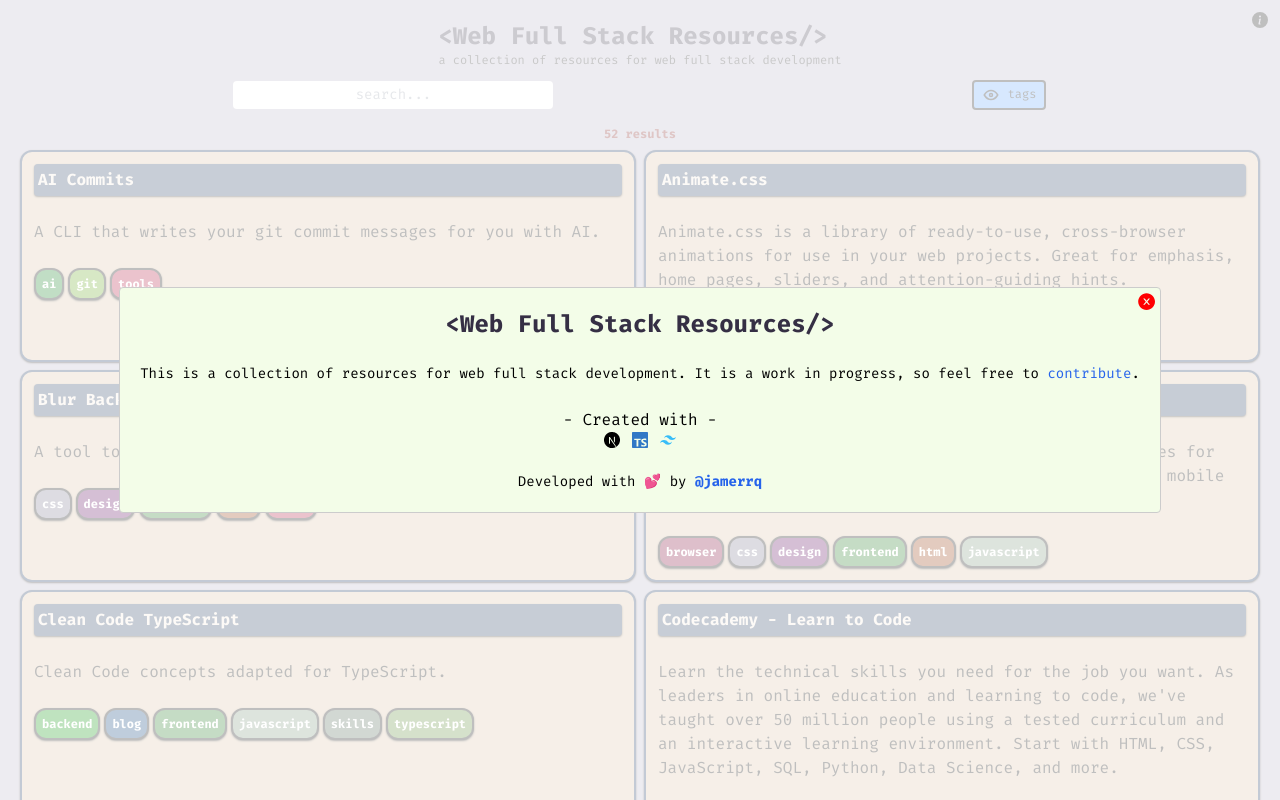
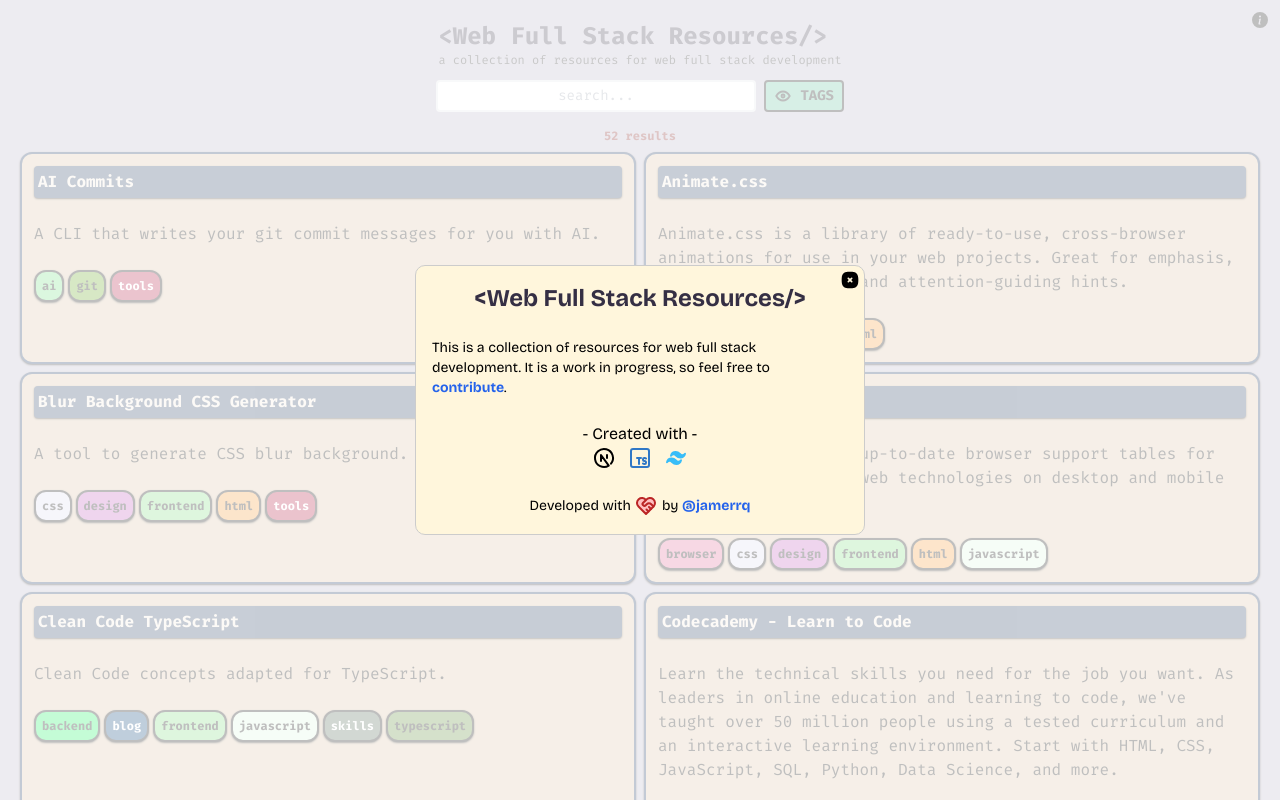
Before and after one commit to jamerrq/resources-app, a Next.js app: page / in a window 1280 px wide. Both pictures are taken after a click on the button "open modal". Shown: the top 800 px of the page. Built offline with nearby package versions, Linux system fonts and the light colour scheme.

Commit message:
Friday work

```diff
--- a/next.config.js
+++ b/next.config.js
@@ -1,4 +1,6 @@
 /** @type {import('next').NextConfig} */
-const nextConfig = {}
+const nextConfig = {
+  output: 'export'
+}
 
 module.exports = nextConfig
--- a/src/components/card.tsx
+++ b/src/components/card.tsx
@@ -1,4 +1,4 @@
-import { generateRandomColorFromText } from '../data/colors'
+import { giveMeTheColors } from '../data/colors'
 import type { Item } from '../types'
 
 export default function Card (item: Item, index: string): JSX.Element {
@@ -15,11 +15,12 @@
       <div className="flex gap-1">
         {
           item.tags?.sort().map((tag, index) => {
+            const [color, textColor] = giveMeTheColors(tag)
             return (
               <span key={index} style={{
                 // backgroundColor: tagsColor[tag] ?? '#000',
-                backgroundColor: generateRandomColorFromText(tag),
-                color: 'white'
+                backgroundColor: color,
+                color: textColor
               }} className="text-white font-bold p-1.5 text-xs rounded-xl border-2 border-black shadow-sm shadow-black">
                 {tag}
               </span>
--- a/src/components/modal.tsx
+++ b/src/components/modal.tsx
@@ -3,8 +3,14 @@
 import { useState } from 'react'
 import Modal from 'react-modal'
 import { BsFillInfoCircleFill } from 'react-icons/bs'
-import { SiNextdotjs, SiTailwindcss, SiTypescript } from 'react-icons/si'
-import { AiFillCloseCircle } from 'react-icons/ai'
+import { IconBrandNextjs, IconBrandTypescript, IconBrandTailwind, IconHeartHandshake, IconSquareRoundedXFilled } from '@tabler/icons-react'
+
+// Font
+import { Bricolage_Grotesque } from 'next/font/google'
+const bricolageGrotesque = Bricolage_Grotesque({
+  weight: ['400', '700'],
+  subsets: ['latin']
+})
 
 export default function CustomModal (): JSX.Element {
   const [modalIsOpen, setModalIsOpen] = useState(false)
@@ -19,7 +25,7 @@
 
   return (
     <div>
-      <button onClick={openModal} className="absolute top-0 right-0 mt-3 mr-3">
+      <button onClick={openModal} className="absolute top-0 right-0 mt-3 mr-3" aria-label='open modal'>
         <BsFillInfoCircleFill />
       </button>
       <Modal
@@ -29,10 +35,13 @@
         aria-describedby="modal-modal-description"
         style={{
           content: {
-            backgroundColor: '#F3FDE8', // Color de fondo
-            width: 'fit-content', // Ancho personalizado
-            height: 'fit-content', // Altura personalizada
-            margin: 'auto' // Centra el modal horizontalmente
+            backgroundColor: '#FFF6DC',
+            maxWidth: '450px',
+            height: 'fit-content',
+            margin: 'auto',
+            borderRadius: '10px',
+            padding: '1rem',
+            fontFamily: bricolageGrotesque.style.fontFamily
           }
         }}
         ariaHideApp={false}
@@ -46,7 +55,7 @@
             This is a collection of resources for web full stack development.
             It is a work in progress, so feel free to <a
               href="https://github.com/jamerrq/resources-app"
-              className='text-blue-600' target='_blank' rel="noreferrer">
+              className='text-blue-600 font-bold' target='_blank' rel="noreferrer">
               contribute
             </a>.
           </span>
@@ -54,30 +63,33 @@
           <h3>- Created with -</h3>
           <ul className="flex flex-row gap-3">
             <li>
-              <a href="https://nextjs.org/" target="_blank" rel="noreferrer">
-                <SiNextdotjs title="Next JS" />
+              <a href="https://nextjs.org/" target="_blank" rel="noreferrer" title="NextJS">
+                {/* <SiNextdotjs title="Next JS" /> */}
+                <IconBrandNextjs />
               </a>
             </li>
             <li>
               <a href="https://www.typescriptlang.org/"
-                target="_blank" rel="noreferrer">
-                <SiTypescript title="TypeScript" color="#3178C6" />
+                target="_blank" rel="noreferrer" title="TypeScript">
+                {/* <SiTypescript title="TypeScript" color="#3178C6" /> */}
+                <IconBrandTypescript color="#3178C6" />
               </a>
             </li>
             <li>
               <a href="https://tailwindcss.com/"
-                target='_blank' rel="noreferrer">
-                <SiTailwindcss title="Tailwind CSS" color="#38BDF8" />
+                target='_blank' rel="noreferrer" title="Tailwind CSS">
+                {/* <SiTailwindcss title="Tailwind CSS" color="#38BDF8" /> */}
+                <IconBrandTailwind color="#38BDF8" fill="#38BDF8" />
               </a>
             </li>
           </ul>
           <br />
           <span className='text-sm'>
-            Developed with 💕 by <a href="https://github.com/jamerrq"
+            Developed with <IconHeartHandshake style={{ display: 'inline-block' }} color='#BB2525' fill='#FFBFBF' /> by <a href="https://github.com/jamerrq"
               className='text-blue-600 font-bold' target='_blank' rel="noreferrer">@jamerrq</a>
           </span>
-          <button onClick={closeModal} className="close-modal-button absolute top-1 right-1 ">
-            <AiFillCloseCircle color="red" fontSize="1.2em" />
+          <button onClick={closeModal} className="absolute top-1 right-1 " aria-label='close the modal'>
+            <IconSquareRoundedXFilled size={20} />
           </button>
         </div>
       </Modal >
--- a/src/components/table.tsx
+++ b/src/components/table.tsx
@@ -1,10 +1,11 @@
 'use client'
 
-import { type Item } from '../types'
-import data from '../data/data.json'
+import { type Item } from '@/types'
+import data from '@/data/data.json'
 import Card from './card'
 import { useMemo, useState } from 'react'
 import { IconEye, IconEyeOff } from '@tabler/icons-react'
+import { giveMeTheColors } from '@/data/colors'
 
 const rawData: Item[] = data.data
 const allTags = new Set(rawData.reduce((acc: string[], val) =>
@@ -49,15 +50,23 @@
     return filteredData.sort((a, b) => a.name.localeCompare(b.name))
   }, [filteredData])
 
-  const customIcon = showTags ? <IconEyeOff style={{ display: 'inline-block' }} size={18} /> : <IconEye style={{ display: 'inline-block' }} size={18} />
+  const customIcon = showTags
+    ? <IconEyeOff stroke={2.5} style={{ display: 'inline-block' }}
+      size={18} />
+    : <IconEye stroke={2.5} style={{ display: 'inline-block' }} size={18} />
+
+  const [tagsButtonColor, tagsButtonTextColor] = giveMeTheColors('tags')
 
   return (
     <div className="flex flex-col gap-2 min-w-full">
       <div className="flex gap-2 text-sm px-2 flex-col">
-        <div className="flex flex-row gap-2 justify-around">
-          <input type="text" className='self-center rounded text-center py-1 w-80'
+        <div className="flex flex-row gap-2 justify-around max-w-lg self-center">
+          <input type="text" className='self-center rounded text-center py-1 w-80 border-2 border-slate'
             placeholder='search...' onChange={handleSearch} />
-          <button className="text-xs bg-blue-400 py-1 px-2 rounded border-2 border-black select-none" onClick={() => { setShowTags(state => !state) }}>{customIcon} tags</button>
+          <button className="py-1 px-2 rounded border-2 border-black select-none font-bold"
+            onClick={() => { setShowTags(state => !state) }}
+            style={{ backgroundColor: tagsButtonColor, color: tagsButtonTextColor }}
+          >{customIcon} TAGS</button>
         </div>
         <div className="grid grid-cols-4 self-center overflow-hidden transition-all">
           {showTags && (
--- a/src/data/colors.ts
+++ b/src/data/colors.ts
@@ -1,14 +1,66 @@
 import seedrandom from 'seedrandom'
+import type { RGB, HEX } from '@/types'
 
-export function generateRandomColorFromText (tagText: string): string {
+function generateRandomColorFromText (tagText: string): RGB {
   const rng = seedrandom(tagText)
   const r = Math.floor(rng() * 255)
   const g = Math.floor(rng() * 255)
   const b = Math.floor(rng() * 255)
-  // Now let's create a color string with enough contrast
-  // against white
-  if (r + g + b > 300) {
-    return `rgb(${r - 100},${g - 100},${b - 100})`
+  return [r, g, b]
+}
+
+const RED = 0.2126
+const GREEN = 0.7152
+const BLUE = 0.0722
+
+const GAMMA = 2.4
+
+function luminance (...rbg: RGB): number {
+  const a = [...rbg].map((v) => {
+    v /= 255
+    return v <= 0.03928
+      ? v / 12.92
+      : Math.pow((v + 0.055) / 1.055, GAMMA)
+  })
+  return a[0] * RED + a[1] * GREEN + a[2] * BLUE
+}
+
+function contrast (rgb1: RGB, rgb2: RGB): number {
+  const lum1 = luminance(...rgb1)
+  const lum2 = luminance(...rgb2)
+  const brightest = Math.max(lum1, lum2)
+  const darkest = Math.min(lum1, lum2)
+  return (brightest + 0.05) / (darkest + 0.05)
+}
+
+function hexToRgb (hex: string): RGB {
+  const m = hex.match(/^#?([\da-f]{2})([\da-f]{2})([\da-f]{2})$/i) as string[]
+  return [
+    parseInt(m[1], 16),
+    parseInt(m[2], 16),
+    parseInt(m[3], 16)
+  ]
+}
+
+function textColorFromColor (hex: string): HEX {
+  const rgb = hexToRgb(hex)
+  const contrastRatio = contrast(rgb, [0, 0, 0])
+  if (contrastRatio > 4.5) {
+    return '#000000'
   }
-  return `rgb(${r},${g},${b})`
+  return '#ffffff'
 }
+
+function rgbToHex (rgb: RGB): HEX {
+  return '#' + rgb.map((x) => {
+    const hex = x.toString(16)
+    return hex.length === 1 ? '0' + hex : hex
+  }).join('') as HEX
+}
+
+export function giveMeTheColors (text: string): [HEX, HEX] {
+  const rgbValues = generateRandomColorFromText(text)
+  const hexColor = rgbToHex(rgbValues)
+  const textColor = textColorFromColor(hexColor)
+  return [hexColor, textColor]
+}
--- a/tsconfig.json
+++ b/tsconfig.json
@@ -1,6 +1,6 @@
 {
   "compilerOptions": {
-    "target": "es5",
+    "target": "ES6",
     "lib": ["dom", "dom.iterable", "esnext"],
     "allowJs": true,
     "skipLibCheck": true,
```
Also changed, not shown: src/types.d.ts (+4 -8 lines).
